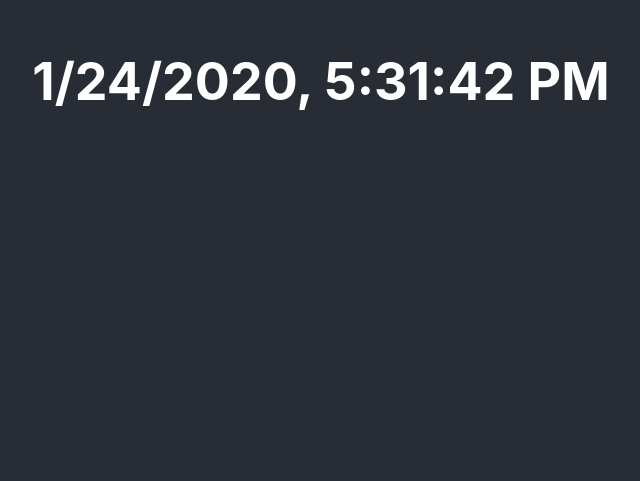
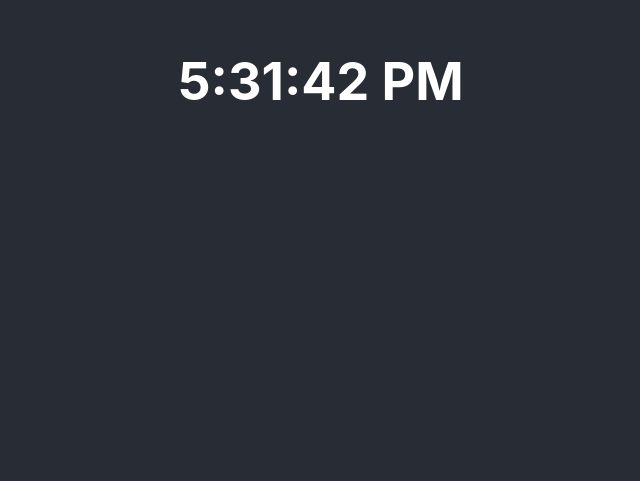
Before and after one commit to bebyx/todo-app, a React (Create React App) app: page / in a window 1280 px wide. Shown: the part 319-800 px from the top of the page, without its empty margins (319-959 px from the left). Built offline with nearby package versions, Linux system fonts and the light colour scheme; what remarkable would draw is missing.

Commit message:
Update formats for Clock and Todo

```diff
--- a/src/App.js
+++ b/src/App.js
@@ -42,15 +42,19 @@ class Clock extends React.Component {
 
   render() {
     return (
-        <FormattedDate date={this.state.date} />
+        <FormattedTime date={this.state.date} />
     );
   }
 }
 
-function FormattedDate(props) {
-  return <span>{props.date.toLocaleString()}</span>;
+function FormattedTime(props) {
+  return <span>{props.date.toLocaleTimeString()}</span>;
 }
 
+function FormattedDate(props) {
+  const options = { month: 'short', day: 'numeric', year: 'numeric' };
+  return <span>{props.date.toLocaleDateString('en-US', options)}</span>;
+}
 
 
 class Todo extends React.Component {
```
